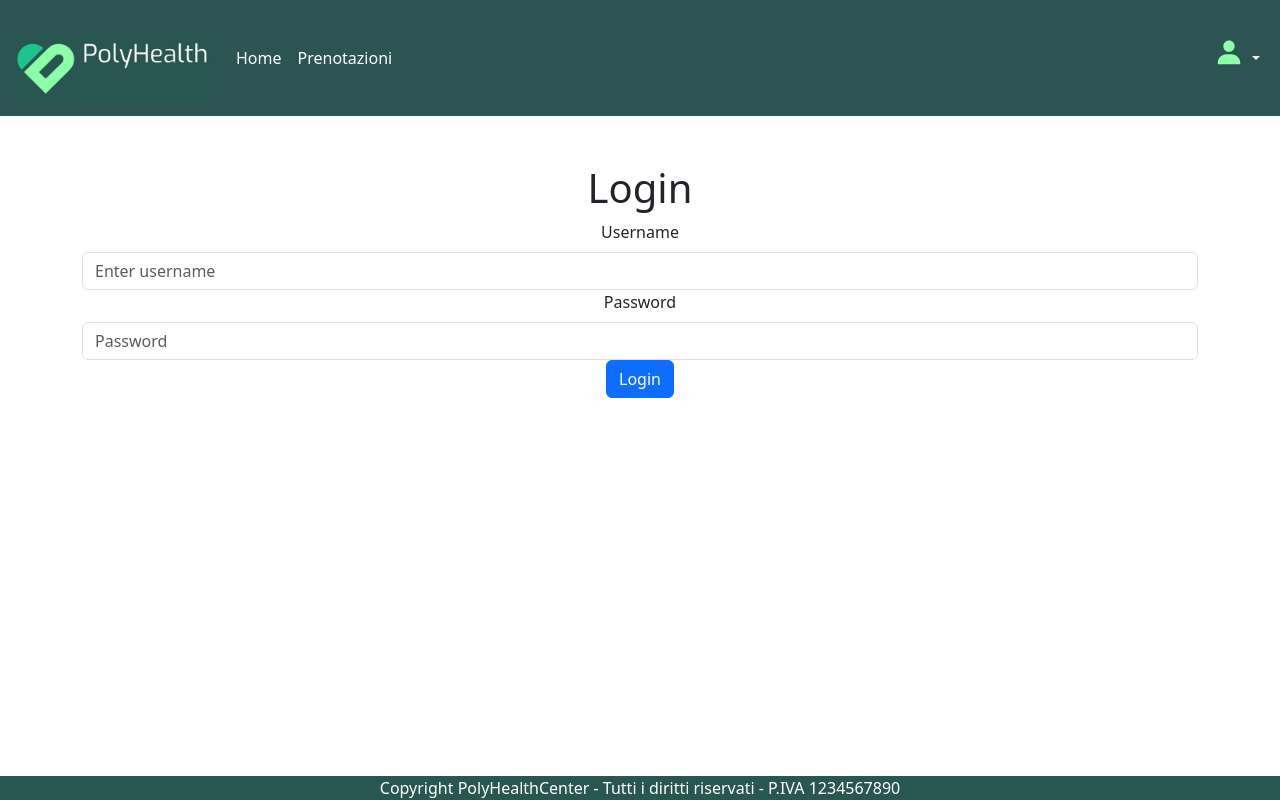
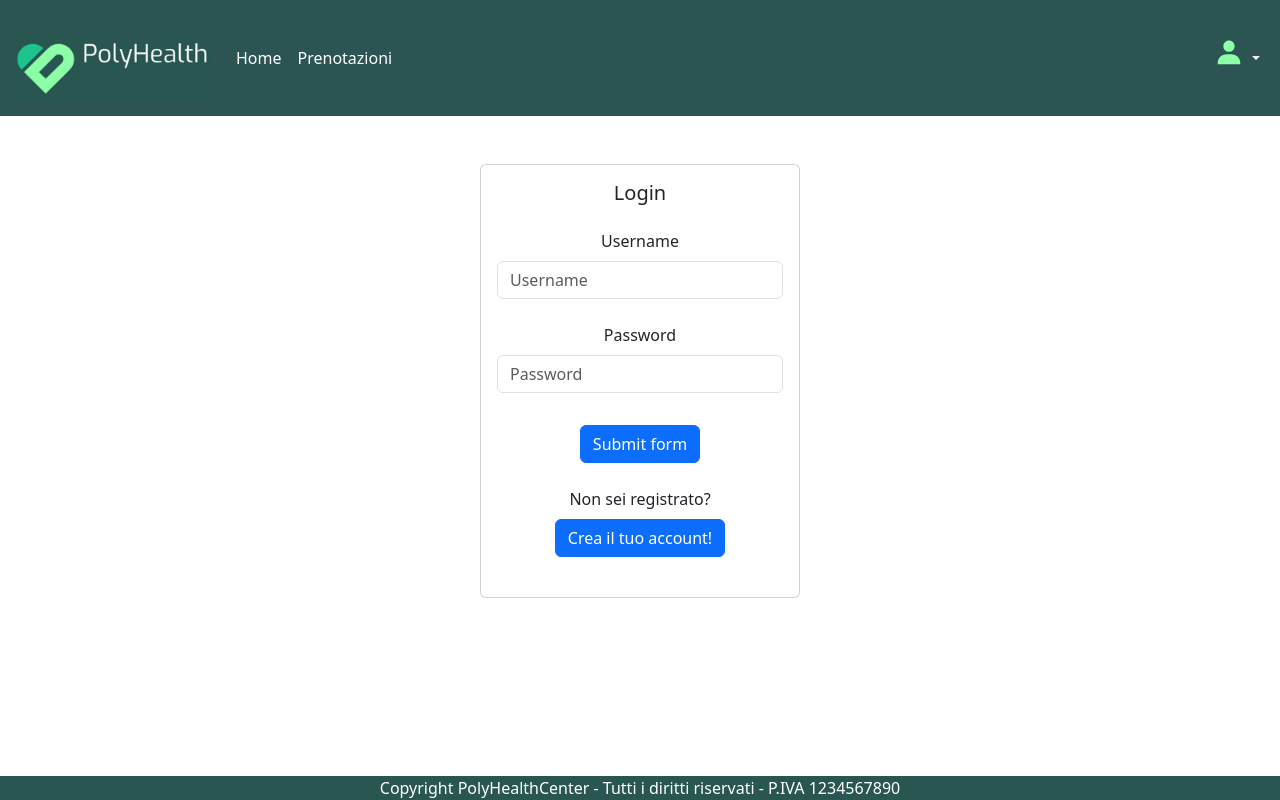
Before and after one commit to eleonoramattera/polyhealthcenter_frontend, a React (Create React App) app: page /login in a window 1280 px wide. Built offline with nearby package versions, Linux system fonts and the light colour scheme.

Commit message:
fix Login

```diff
--- a/src/components/Login.jsx
+++ b/src/components/Login.jsx
@@ -1,14 +1,83 @@
-import React, { useState } from "react";
+import { useEffect, useState } from "react";
+import { Button, Card, Form } from "react-bootstrap";
+import { useDispatch, useSelector } from "react-redux";
+import { loginUser } from "../redux/actions/userAction";
+
+function Login() {
+  /* const admin = {
+    username: "",
+    password: "",
+  }; */
+  const user = {
+    username: "",
+    password: "",
+  };
+
+  const [input, setInput] = useState(user);
+  const dispatch = useDispatch();
+
+  const handleChange = (field, value) => {
+    setInput((prev) => ({ ...prev, [field]: value }));
+  };
+
+  return (
+    <>
+      <div className="d-flex justify-content-center">
+        <Card className="text-center w-25 my-5 cardCarrello">
+          <Card.Body>
+            <Card.Title className="mb-4">Login</Card.Title>
+            <Form>
+              <Form.Group md="4" controlId="validationCustom01" className="mb-4">
+                <Form.Label>Username</Form.Label>
+                <Form.Control
+                  required
+                  type="text"
+                  placeholder="Username"
+                  onChange={(e) => handleChange("username", e.target.value)}
+                />
+                <Form.Control.Feedback>Looks good!</Form.Control.Feedback>
+              </Form.Group>
+              <Form.Group md="4" controlId="validationCustom02" className="mb-4">
+                <Form.Label>Password</Form.Label>
+                <Form.Control
+                  required
+                  type="password"
+                  placeholder="Password"
+                  onChange={(e) => handleChange("password", e.target.value)}
+                />
+                <Form.Control.Feedback>Looks good!</Form.Control.Feedback>
+              </Form.Group>
+            </Form>
+            <Button
+              className="mt-2 mb-4  buttonO"
+              onClick={() => {
+                dispatch(loginUser(input));
+              }}>
+              Submit form
+            </Button>
+            <div>Non sei registrato?</div>
+            <Button href="/registrazione" className="mt-2 mb-4  buttonO">
+              Crea il tuo account!
+            </Button>
+          </Card.Body>
+        </Card>
+      </div>
+    </>
+  );
+}
+
+export default Login;
+
+/*import React, { useState } from "react";
 import { Container, Form, Button } from "react-bootstrap";
 import { useDispatch } from "react-redux";
-import { Link, Navigate } from "react-router-dom";
-/*import { SetTokenType, setToken } from "../redux/actions/UserActions";*/
+import { SetTokenType, setToken } from "../redux/actions/index";
 
 function Login() {
-  const dispatch = useDispatch();
+   const dispatch = useDispatch();
   const [username, setUsername] = useState("");
   const [password, setPassword] = useState("");
-  const [logged, setLogged] = useState(false);
+
   const handleLogin = (e) => {
     const url = "http://localhost:8080/api/auth/login";
     var dataObj = {
@@ -32,21 +101,22 @@ function Login() {
       .then((data) => {
         dataObj = data;
 
-        /* dispatch(setToken(dataObj));*/
+        dispatch(setToken(dataObj));
       })
       .catch((error) => {
         console.error(error);
       });
 
     e.preventDefault();
-    // Logica di autenticazione qui...
+
+    const token = dataObj.accessToken;
+    sessionStorage.setItem("token", token);
+    const gettoken = sessionStorage.getItem("token");
+    console.log(typeof gettoken, "TOKEN");
   };
 
-  if (logged) {
-    return <Navigate to="/" />;
-  }
+  return (
 
-  return (
     <Container className="login-container mt-5">
       <h1 className="login-title">Login</h1>
       <Form className="login-form" onSubmit={handleLogin}>
@@ -72,12 +142,14 @@ function Login() {
           />
         </Form.Group>
 
-        <Button variant="primary" type="submit" className="login-button" onClick={console.log("loggato")}>
+        <Button variant="primary" type="submit" className="login-button">
           Login
         </Button>
       </Form>
     </Container>
-  );
-}
+    );
+  }
 
-export default Login;
+  export default Login;
+
+  */
```
